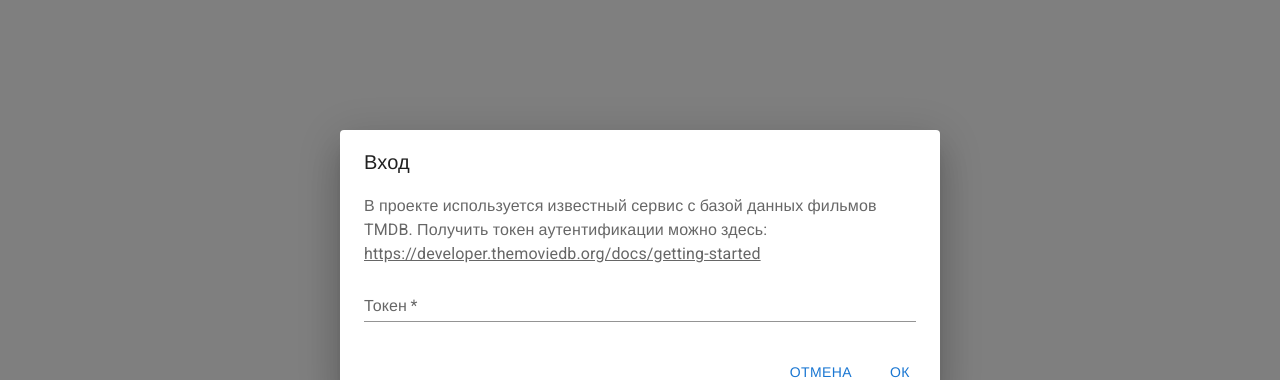
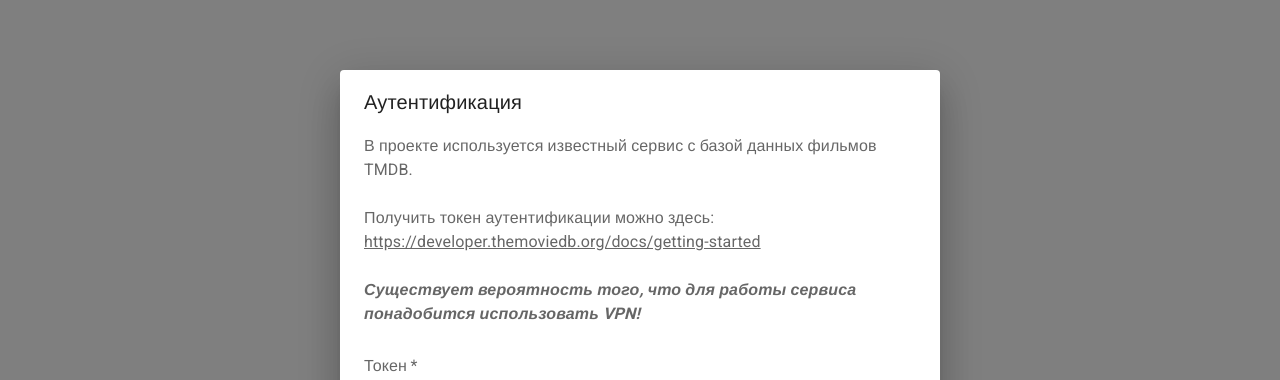
Before and after one commit to Kolificent/vk-frontend-test, a React (Vite) app: page / in a window 1280 px wide. Both pictures are taken after a click on the button 1236 px from the left and 32 px from the top of the page. Shown: the part 136-516 px from the top of the page. Built offline with nearby package versions, Linux system fonts and the light colour scheme; no server answers; a web font is replaced by a local one.

Commit message:
Написал часть readme-файла

```diff
--- a/src/components/dialogs/AuthDialog.tsx
+++ b/src/components/dialogs/AuthDialog.tsx
@@ -10,6 +10,8 @@ import {
 import dialogStore from '@store/dialogStore';
 import { setAuthToken } from '@utils/authToken';
 import { observer } from 'mobx-react-lite';
+
+const TMDB_AUTH_URL = 'https://developer.themoviedb.org/docs/getting-started';
 
 const AuthDialog = observer(() => {
   const isOpen = dialogStore.isOpen;
@@ -41,20 +43,25 @@ const AuthDialog = observer(() => {
         onSubmit: handleSubmit,
       }}
     >
-      <DialogTitle>Вход</DialogTitle>
+      <DialogTitle>Аутентификация</DialogTitle>
       <DialogContent>
         <DialogContentText>
           В проекте используется известный сервис с базой данных фильмов TMDB.
+          <br />
+          <br />
           Получить токен аутентификации можно здесь:
-        </DialogContentText>
-        <DialogContentText>
-          <a
-            href="https://developer.themoviedb.org/docs/getting-started"
-            target="_blank"
-            rel="noopener noreferrer"
-          >
-            https://developer.themoviedb.org/docs/getting-started
+          <br />
+          <a href={TMDB_AUTH_URL} target="_blank" rel="noopener noreferrer">
+            {TMDB_AUTH_URL}
           </a>
+          <br />
+          <br />
+          <b>
+            <i>
+              Существует вероятность того, что для работы сервиса понадобится
+              использовать VPN!
+            </i>
+          </b>
         </DialogContentText>
         <TextField
           autoFocus
--- a/src/store/filmsStore.tsx
+++ b/src/store/filmsStore.tsx
@@ -28,7 +28,7 @@ class FilmsStore {
       });
 
       if (filmsData?.status === 200) {
-        const filmsList = filmsData.data.results.map((film) => ({
+        const filmsList = filmsData.data.results.map((film: any) => ({
           id: film.id,
           poster_path: film.poster_path,
           title: film.title,
```
Also changed, not shown: 1 other file (tests, documents, lock files or other folders).
